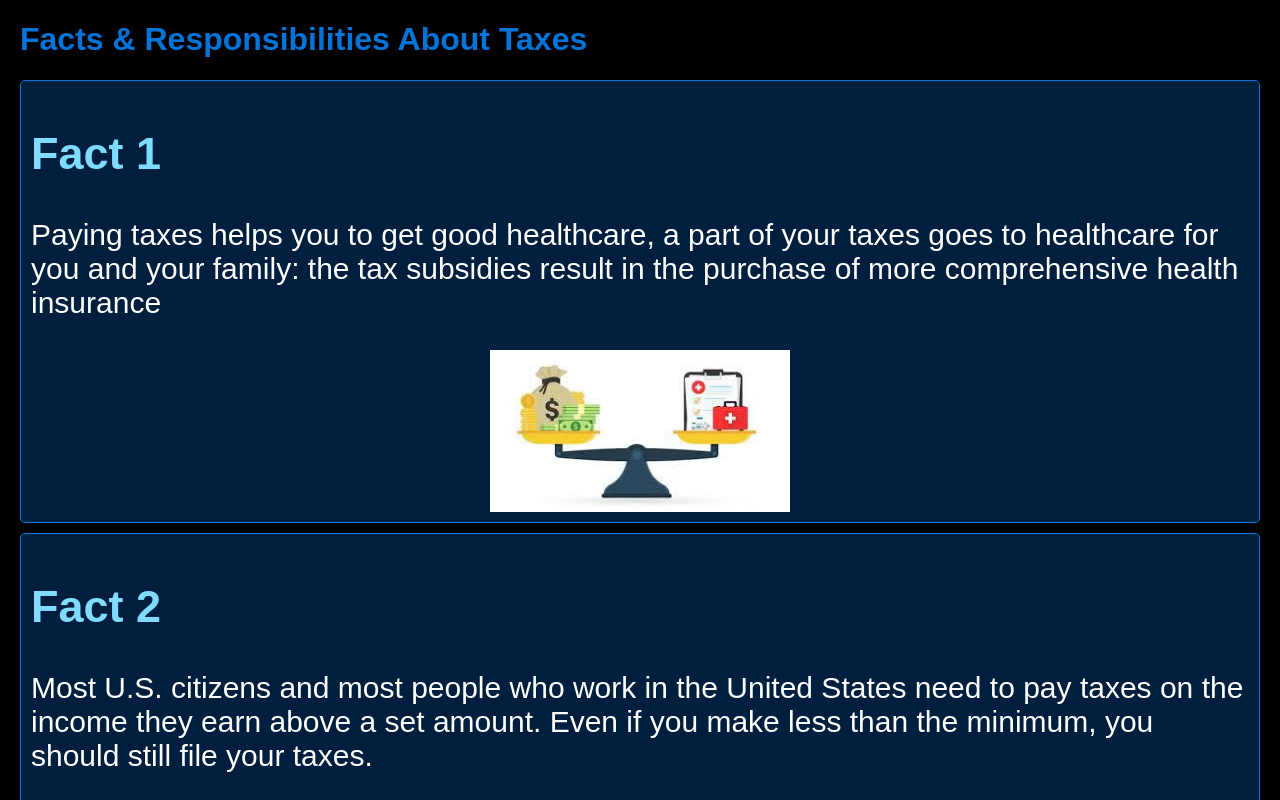
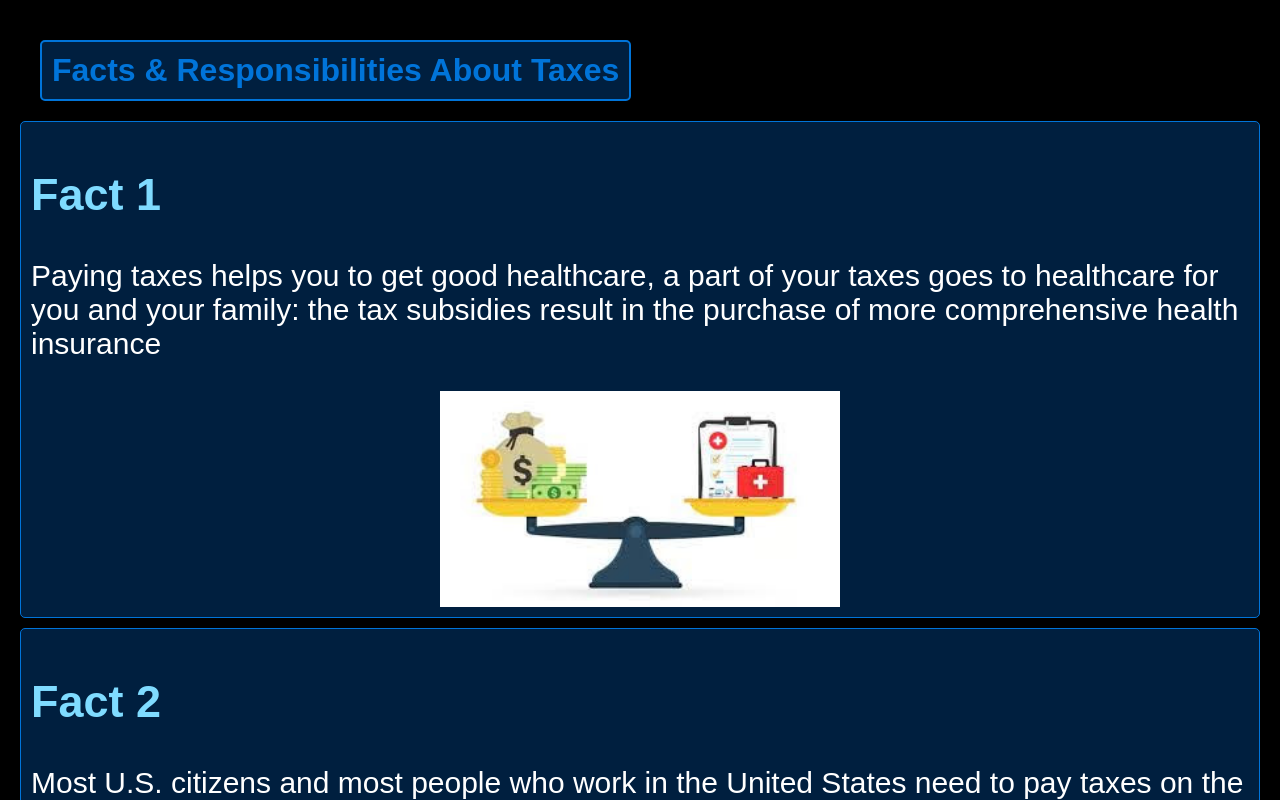
Before and after one commit to loganlanou/taxes, a plain HTML site: page index.html in a window 1280 px wide. Shown: the top 800 px of the page. Drawn offline with Linux system fonts and the light colour scheme.

Commit message:
done 2.0

```diff
--- a/styles.css
+++ b/styles.css
@@ -19,18 +19,35 @@ body {
 
 h1 {
     color: #0074D9;
+    border: 2px solid #0074D9;
+    padding: 10px;
+    border-radius: 5px;
+    background-color: #001f3f;
+    display: inline-block;
+    margin: 20px;
 }
 
 h2 {
     color: #7FDBFF;
 }
+
 img {
     width: 100%;
     height: auto;
-    max-width: 300px; /* Adjust the max-width as needed */
+    max-width: 400px;
     display: block;
     margin: 0 auto;
 }
+
+.fact {
+    display: block;
+    animation: fadeInDown 1s ease-in-out;
+}
+
+.fact:nth-child(even) {
+    animation: fadeInUp 1s ease-in-out;
+}
+
 .back-button:hover {
     background-color: #00b7ff;
     transform: scale(1.1);
@@ -74,12 +91,3 @@ img {
         transform: translateY(0);
     }
 }
-
-.fact {
-    display: block;
-    animation: fadeInDown 1s ease-in-out;
-}
-
-.fact:nth-child(even) {
-    animation: fadeInUp 1s ease-in-out;
-}
```
Also changed, not shown: fact5.jpg (added).
